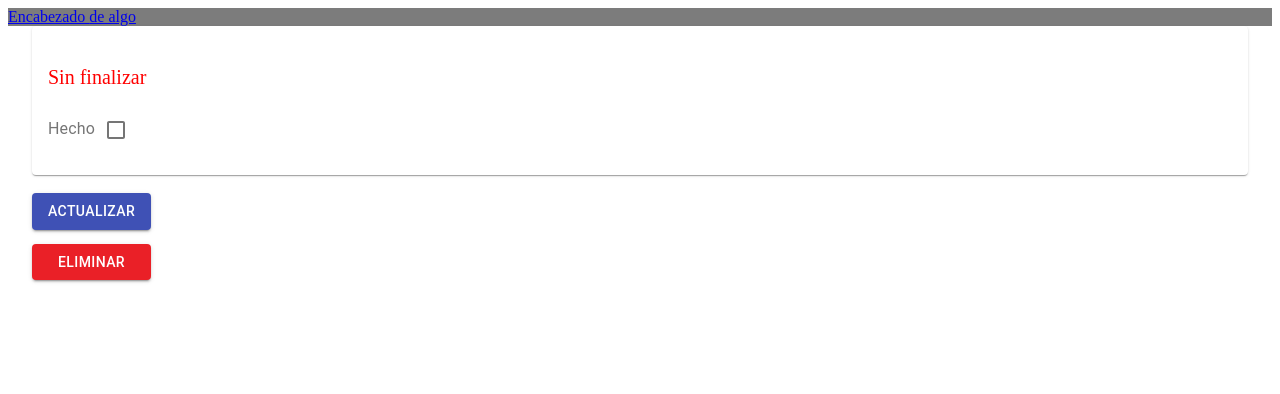
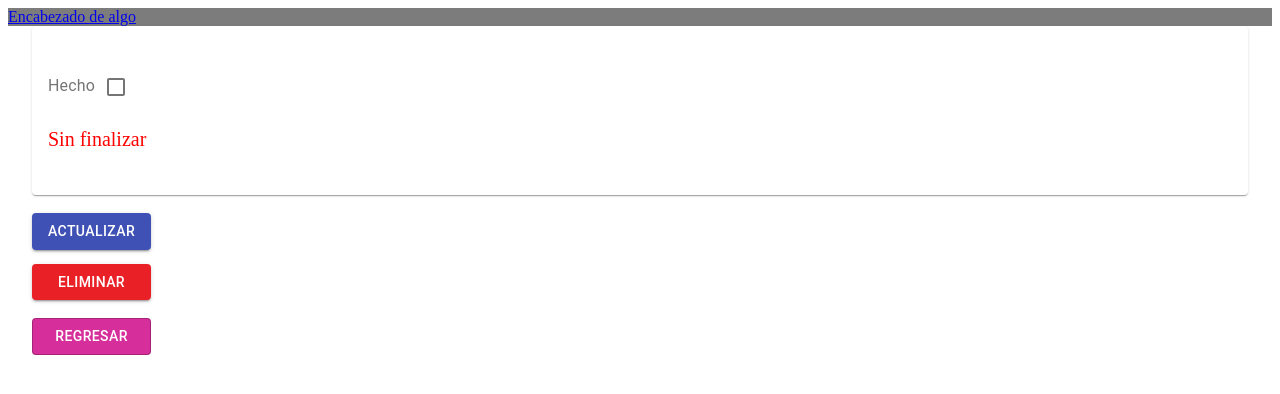
Before and after one commit to jubarbo/tickets-frontend-v1, a React (Create React App) app: page /ticket/1 in a window 1280 px wide. Shown: the top 394 px of the page. Built offline with nearby package versions, Linux system fonts and the light colour scheme; no server answers.

Commit message:
boton actualizar

```diff
--- a/src/components/Ticket/Ticket.js
+++ b/src/components/Ticket/Ticket.js
@@ -25,6 +25,13 @@ class Ticket extends Component {
     };
   }
 
+  updateButton() {
+    return {
+      backgroundColor: "#c35858",
+      color: "#fff"
+    }
+  }
+
   isDoneStyle() {
     return {
       fontSize: "20px",
@@ -38,7 +45,7 @@ class Ticket extends Component {
     return (
       <Card>
         <CardContent>
-        <Typography  color="textSecondary" gutterBottom>
+          <Typography color="textSecondary" gutterBottom>
             {ticket._id}
           </Typography>
 
@@ -49,8 +56,6 @@ class Ticket extends Component {
           </Typography>
 
           <p>{ticket.description}</p>
-
-          <p style={this.isDoneStyle()}>{ticket.done ? "Finalizado" : "Sin finalizar"}</p>
 
           <InputLabel htmlFor="done">
             Hecho
@@ -64,10 +69,13 @@ class Ticket extends Component {
             />
           </InputLabel>
 
+          <p style={this.isDoneStyle()}>
+            {ticket.done ? "Finalizado" : "Sin finalizar"}
+          </p>
 
           <FormControl>
             <Button
-            href={`/ticket/${ticket._id}`}
+              href={`/ticket/${ticket._id}`}
               variant="contained"
               color="primary"
             >
@@ -75,9 +83,9 @@ class Ticket extends Component {
             </Button>
             <br />
             <Button
-            href={`/edit/${ticket._id}`}
+              style={this.updateButton()}
+              href={`/edit/${ticket._id}`}
               variant="outlined"
-              color="secondary"
             >
               Actualizar
             </Button>
@@ -92,14 +100,6 @@ Ticket.propTypes = {
   ticket: propTypes.object.isRequired,
 };
 
-// const btnDelete = {
-//   background: "#ea2027",
-//   // fontSize: "18px",
-//   // color: "#fff",
-//   // border: "none",
-//   // padding: "10px",
-//   // borderRadius: "50%",
-//   // cursor: "pointer",
-// };
+
 
 export default Ticket;
--- a/src/components/Ticket/TicketDetails.js
+++ b/src/components/Ticket/TicketDetails.js
@@ -48,10 +48,6 @@ class TicketDetails extends Component {
 
           <p>{ticket.description}</p>
 
-          <p style={this.isDoneStyle()}>
-            {ticket.done ? "Finalizado" : "Sin finalizar"}
-          </p>
-
           <InputLabel htmlFor="done">
             Hecho
             <Checkbox
@@ -63,6 +59,9 @@ class TicketDetails extends Component {
               onChange={this.props.checkDone.bind(this, ticket._id)}
             />
           </InputLabel>
+          <p style={this.isDoneStyle()}>
+            {ticket.done ? "Finalizado" : "Sin finalizar"}
+          </p>
         </CardContent>
       </Card>
     );
--- a/src/pages/NotFound.js
+++ b/src/pages/NotFound.js
@@ -1,8 +1,17 @@
-import React from 'react'
+import React from "react";
+import { Container, Button, FormControl, Typography } from "@material-ui/core";
 
 function NotFound() {
-    return (<h1>404</h1>)
-
+  return (
+    <Container>
+      <Typography variant="h2" component="h1">404</Typography>
+      <FormControl>
+        <Button href="/" variant="contained" color="primary">
+          Regresar
+        </Button>
+      </FormControl>
+    </Container>
+  );
 }
 
 export default NotFound;
--- a/src/pages/TicketDetailsContainer.js
+++ b/src/pages/TicketDetailsContainer.js
@@ -101,7 +101,6 @@ export default class TicketDetailsContainer extends Component {
         />
 
         <FormControl>
-
           <br />
           <Button
             href={`/edit/${ticket._id}`}
@@ -119,6 +118,10 @@ export default class TicketDetailsContainer extends Component {
           >
             Eliminar
           </Button>
+          <br />
+          <Button style={comeBackButton} href="/" variant="outlined" >
+            Regresar
+          </Button>
         </FormControl>
       </Container>
     );
@@ -134,3 +137,9 @@ const btnDelete = {
   // borderRadius: "50%",
   // cursor: "pointer",
 };
+
+
+const comeBackButton = {
+  backgroundColor:"#d62e9a",
+  color: "#fff"
+}
```
Also changed, not shown: 1 other file (tests, documents, lock files or other folders).
